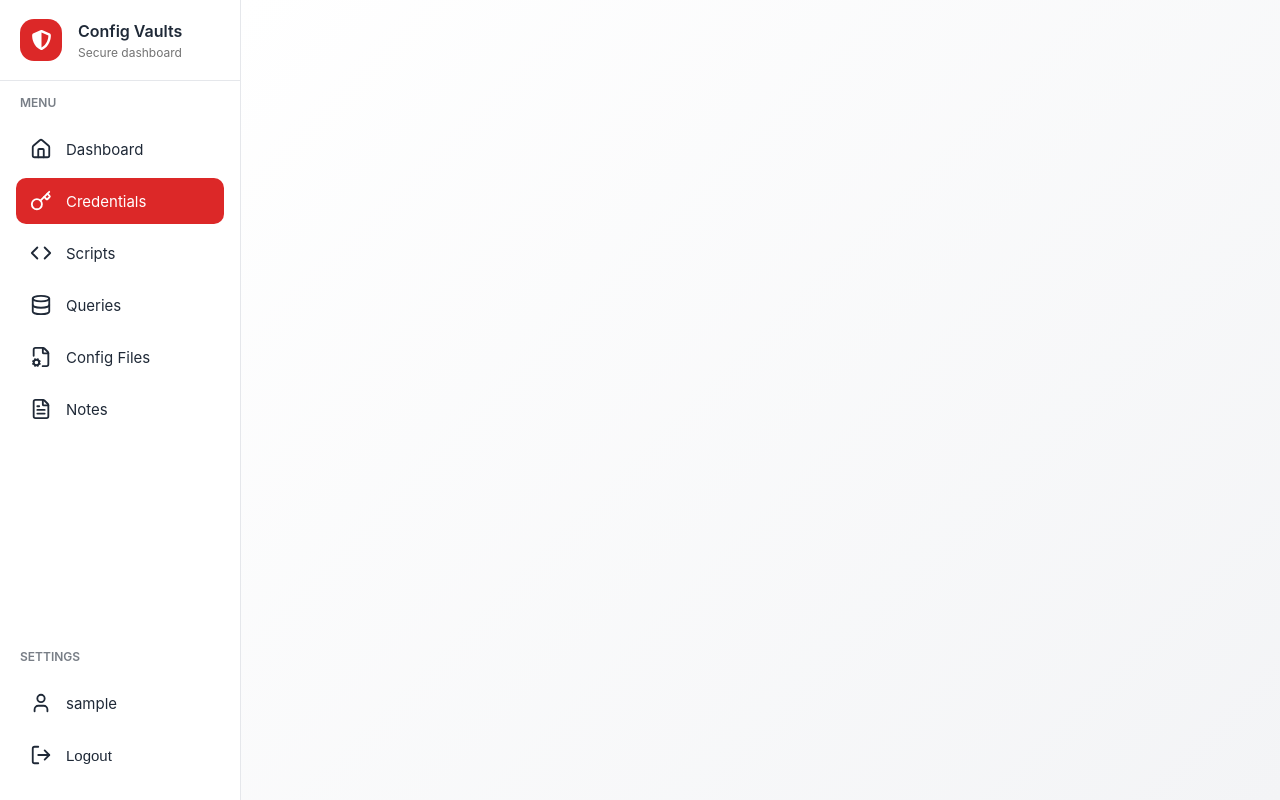
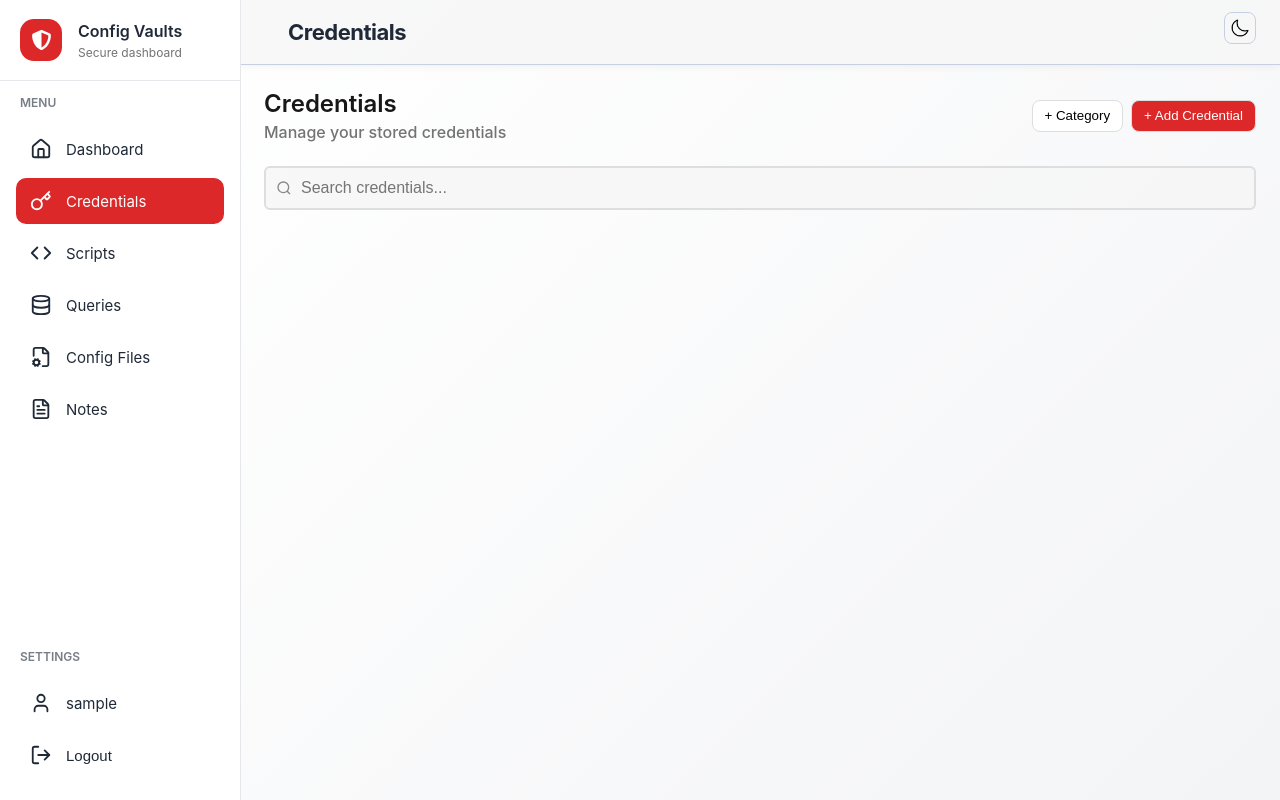
Before and after one commit to rukubaruku/konfigurime-frontend, a React (Create React App) app: page /credentials in a window 1280 px wide. Built offline with nearby package versions, Linux system fonts and the light colour scheme; sample sign-in values are in the browser's storage.

Commit message:
Adding pages

```diff
--- a/src/Credentials/Credentials.jsx
+++ b/src/Credentials/Credentials.jsx
@@ -1,5 +1,40 @@
+import PageHeader from "../PageHeader/PageHeader";
+import "./credentials.css";
 const Credentials = () => {
-  return <div></div>;
+  return (
+    <div className="credentials-container">
+      <PageHeader />
+
+      <div className="page-content-header">
+        <div className="page-content-header-titles">
+          <div className="page-content-header-title">Credentials</div>
+          <div className="page-content-header-subtitle">
+            Manage your stored credentials
+          </div>
+        </div>
+        <div className="page-content-header-actions">
+          <button className="add-category">+ Category</button>
+          <button className="add-item">+ Add Credential</button>
+        </div>
+      </div>
+      <div class="search-wrapper">
+        <span class="search-icon">
+          <svg width="16" height="16" viewBox="0 0 24 24" fill="none">
+            <circle cx="11" cy="11" r="8" stroke="#888" stroke-width="2" />
+            <line
+              x1="16.5"
+              y1="16.5"
+              x2="21"
+              y2="21"
+              stroke="#888"
+              stroke-width="2"
+            />
+          </svg>
+        </span>
+        <input type="text" placeholder="Search credentials..." />
+      </div>
+    </div>
+  );
 };
 
 export default Credentials;
--- /dev/null
+++ b/src/Credentials/credentials.css
@@ -0,0 +1,145 @@
+:root {
+  --subtitle: #737373;
+  --title: #171717;
+
+  --action-btn1-bg: #ffffff;
+  --action-btn1-bg-hover: hsl(0deg 85.15% 60.39%);
+  --action-btn2-bg: #dc2828;
+  --action-btn2-bg-hover: hsl(0 72% 51%);
+  --action-btn1-color: #000000;
+  --action-btn1-color-hover: #ffffff;
+  --action-btn2-color: #ffffff;
+  --action-btn1-border: hsl(0 0% 87%);
+  --action-btn2-border: hsl(0 0% 87%);
+
+  --input-border: hsl(0 0% 87%);
+  --input-border-focus: #dc2828;
+  --input-bg: #f7f7f7cc;
+
+  --search-icon-color: #888;
+}
+
+[data-theme="dark"] {
+  --subtitle: #a6a6a6;
+  --title: #f2f2f2;
+
+  --action-btn1-bg: #000000;
+  --action-btn2-bg: #dc2828;
+  --action-btn1-color: #ffffff;
+  --action-btn2-color: #ffffff;
+}
+
+.credentials-container {
+  width: 100%;
+  display: flex;
+  flex-direction: column;
+  justify-content: flex-start;
+  align-items: flex-start;
+}
+
+.page-content-header {
+  width: 100%;
+  display: flex;
+  justify-content: space-between;
+  align-items: center;
+  padding: 24px;
+  box-sizing: border-box;
+}
+
+.page-content-header-titles {
+  display: flex;
+  flex-direction: column;
+  justify-content: center;
+  align-items: flex-start;
+  gap: 4px;
+}
+
+.page-content-header-title {
+  font-size: 24px;
+  font-weight: 600;
+  color: var(--title);
+}
+
+.page-content-header-subtitle {
+  font-size: 16px;
+  font-weight: 500;
+  color: var(--subtitle);
+}
+
+.page-content-header-actions {
+  display: flex;
+  justify-content: center;
+  align-items: center;
+  gap: 8px;
+}
+
+.page-content-header-actions button {
+  width: max-content;
+  padding: 0px 12px;
+  box-sizing: border-box;
+  border-radius: 8px;
+  border: 1px solid var(--border);
+  height: 32px;
+  cursor: pointer;
+  line-height: 16px;
+}
+
+.page-content-header-actions button.add-category {
+  color: var(--action-btn1-color);
+  background-color: var(--action-btn1-bg);
+  border: 1px solid var(--action-btn1-border);
+}
+.page-content-header-actions button.add-category:hover {
+  color: var(--action-btn1-color-hover);
+  background-color: var(--action-btn1-bg-hover);
+  transition-timing-function: cubic-bezier(0.4, 0, 0.2, 1);
+  transition-duration: 150ms;
+}
+
+.page-content-header-actions button.add-item {
+  color: var(--action-btn2-color);
+  background-color: var(--action-btn2-bg);
+  border: 1px solid var(--action-btn1-border);
+}
+
+.page-content-header-actions button.add-item:hover {
+  color: var(--action-btn2-color);
+  background-color: var(--action-btn2-bg-hover);
+  transition-timing-function: cubic-bezier(0.4, 0, 0.2, 1);
+  transition-duration: 150ms;
+}
+
+.search-wrapper {
+  position: relative;
+  width: 100%;
+  padding: 24px;
+  padding-top: 0;
+  box-sizing: border-box;
+}
+
+.search-wrapper input {
+  width: 100%;
+  padding: 10px 10px 10px 35px;
+  border: 2px solid var(--input-border);
+  border-radius: 6px;
+  outline: none;
+  transition: border 0.3s ease;
+  font-size: 16px;
+  line-height: 20px;
+  background-color: var(--input-bg);
+  box-sizing: border-box;
+}
+
+.search-wrapper input:focus {
+  border: 2px solid var(--input-border-focus);
+}
+
+.search-icon {
+  position: absolute;
+  left: 36px;
+  top: 35%;
+  transform: translateY(-50%);
+  pointer-events: none;
+  font-size: 16px;
+  color: var(--search-icon-color);
+}
--- a/src/Dashboard/Dashboard.jsx
+++ b/src/Dashboard/Dashboard.jsx
@@ -57,6 +57,17 @@ const Dashboard = () => {
     <div className="dashboard-page">
       <PageHeader />
       <div className="dashboard-page-content">
+        <div className="dashboard-welcome-section">
+          <div className="dashboard-welcome-icon">
+            <FontAwesomeIcon icon={faShieldHalved} />
+          </div>
+          <div className="dashboard-welcome-content">
+            <div className="dashboard-welcome-title">Welcome back</div>
+            <div className="dashboard-welcome-subtitle">
+              Here's your configuration overview
+            </div>
+          </div>
+        </div>
         <div className="dashboard-widgets">
           <div className="dashboard-widget">
             <div className="widget-icon">
--- a/src/Dashboard/dashboard.css
+++ b/src/Dashboard/dashboard.css
@@ -12,6 +12,9 @@
   --text-title: hsl(240, 4%, 46%);
   --text-quick-action: hsl(240, 3%, 31%);
   --text-action-btn: hsl(240, 10%, 4%);
+
+  --subtitle: hsl(240, 3%, 31%);
+  --title: hsl(240, 10%, 4%);
 
   --action-btn-bg: #e7e7e9;
   --action-btn-bg-hover: #e7f7f5;
@@ -33,6 +36,9 @@
   --text-title: hsl(240, 5%, 65%);
   --text-quick-action: hsl(0, 5%, 88%);
   --text-action-btn: hsl(0, 0%, 98%);
+
+  --subtitle: hsl(0, 0%, 98%);
+  --title: hsl(240, 5%, 65%);
 
   --action-btn-bg: #27272a;
   --action-btn-bg-hover: hsl(180, 36%, 11%);
@@ -62,6 +68,45 @@
   box-sizing: border-box;
   background-color: var(--page-bg);
   gap: 24px;
+}
+
+.dashboard-welcome-section {
+  width: 100%;
+  display: flex;
+  justify-content: flex-start;
+  align-items: center;
+  gap: 24px;
+}
+
+.dashboard-welcome-icon {
+  height: 52px;
+  width: 52px;
+  background: #dc2828;
+  border-radius: 14px;
+  display: flex;
+  align-items: center;
+  justify-content: center;
+  color: white;
+  font-size: 20px;
+}
+
+.dashboard-welcome-content {
+  display: flex;
+  flex-direction: column;
+  justify-content: center;
+  align-items: flex-start;
+}
+
+.dashboard-welcome-title {
+  font-size: 24px;
+  font-weight: 600;
+  color: var(--title);
+}
+
+.dashboard-welcome-subtitle {
+  font-size: 20px;
+  font-weight: 600;
+  color: var(--subtitle);
 }
 
 .dashboard-widgets {
@@ -506,6 +551,30 @@
   }
 }
 
+@media (width<=460px) {
+  .dashboard-welcome-section {
+    gap: 12px;
+  }
+
+  .dashboard-welcome-title {
+    font-size: 22px;
+  }
+
+  .dashboard-welcome-subtitle {
+    font-size: 18px;
+  }
+}
+
+@media (width<=430px) {
+  .dashboard-welcome-title {
+    font-size: 20px;
+  }
+
+  .dashboard-welcome-subtitle {
+    font-size: 16px;
+  }
+}
+
 @media (width<=440px) {
   .dashboard-widget {
     width: 150px;
--- a/src/Navbar/navbar.css
+++ b/src/Navbar/navbar.css
@@ -6,7 +6,7 @@
   width: 100%;
   background: var(--sidebar-bg);
   z-index: 1000;
-  height: 65px;
+  height: 70px;
 }
 
 .nav-container {
@@ -16,7 +16,7 @@
   max-width: 500px;
   list-style: none;
   margin: 0;
-  padding: 0 10px;
+  padding: 16px;
   box-shadow: 0 0 16px 0 #4444;
   border-radius: 8px;
   background: var(--sidebar-bg);
@@ -38,7 +38,7 @@
   text-decoration: none;
   color: var(--sidebar-text);
   position: relative;
-  height: 65px;
+  height: 70px;
   overflow: visible;
   transition: all 0.3s ease;
 }
@@ -67,6 +67,7 @@
   white-space: nowrap;
   pointer-events: none;
   z-index: 0;
+  line-height: 1.2;
 }
 
 .nav-item.active .nav-icon {
@@ -74,20 +75,18 @@
   color: white;
   height: 48px;
   width: 48px;
-  margin-top: -42px;
+  margin-top: -52px;
   box-shadow: 0 8px 20px rgba(220, 40, 40, 0.45);
   animation: bounce 0.35s;
   z-index: 2;
 }
 
-/* Show label when active */
 .nav-item.active .nav-label {
   transform: scale(1);
   transition-delay: 0.15s;
-  margin-top: -25px;
+  margin-top: -32px;
 }
 
-/* Bounce animation */
 @keyframes bounce {
   0% {
     transform: translateY(0);
@@ -103,24 +102,14 @@
   }
 }
 
-/* Hide navbar on desktop */
 @media (min-width: 881px) {
   .navbar {
     display: none;
   }
 }
 
-@media (max-width: 360px) {
-  .nav-icon {
-    height: 36px;
-    width: 36px;
-  }
-  .nav-item.active .nav-icon {
-    height: 48px;
-    width: 48px;
-    margin-top: -12px;
-  }
+@media (width<=350px) {
   .nav-label {
-    font-size: 10px;
+    font-size: 12px;
   }
 }
--- a/src/PageHeader/PageHeader.jsx
+++ b/src/PageHeader/PageHeader.jsx
@@ -63,7 +63,7 @@ const PageHeader = () => {
       </div>
 
       <div className="page-header-right">
-        <button onClick={toggleTheme} className="theme-toggle">
+        <button onClick={toggleTheme} className="toggle-theme">
           <img
             src={theme === "light" ? darkMode : lightMode}
             alt="Toggle theme"
--- a/src/PageHeader/pageHeader.css
+++ b/src/PageHeader/pageHeader.css
@@ -14,7 +14,7 @@
 
 .page-header {
   width: 100%;
-  height: 80px;
+  height: 65px;
   display: flex;
   justify-content: space-between;
   align-items: center;
@@ -47,7 +47,7 @@
 }
 
 .page-header-left-title {
-  font-size: 32px;
+  font-size: 22px;
   font-weight: 700;
   text-align: left;
   color: var(--header-title);
@@ -57,8 +57,21 @@
   margin: 0;
 }
 
-.theme-toggle {
-  top: 16px;
+.toggle-theme {
   border: 1px solid var(--button-border);
   border-radius: 8px;
+  position: absolute;
+  top: 12px;
+  right: 24px;
+  background: var(--bg-login);
+  width: 32px;
+  height: 32px;
+  cursor: pointer;
+  display: flex;
+  align-items: center;
+  justify-content: center;
 }
+
+.theme-icon {
+  width: 18px;
+}
```
